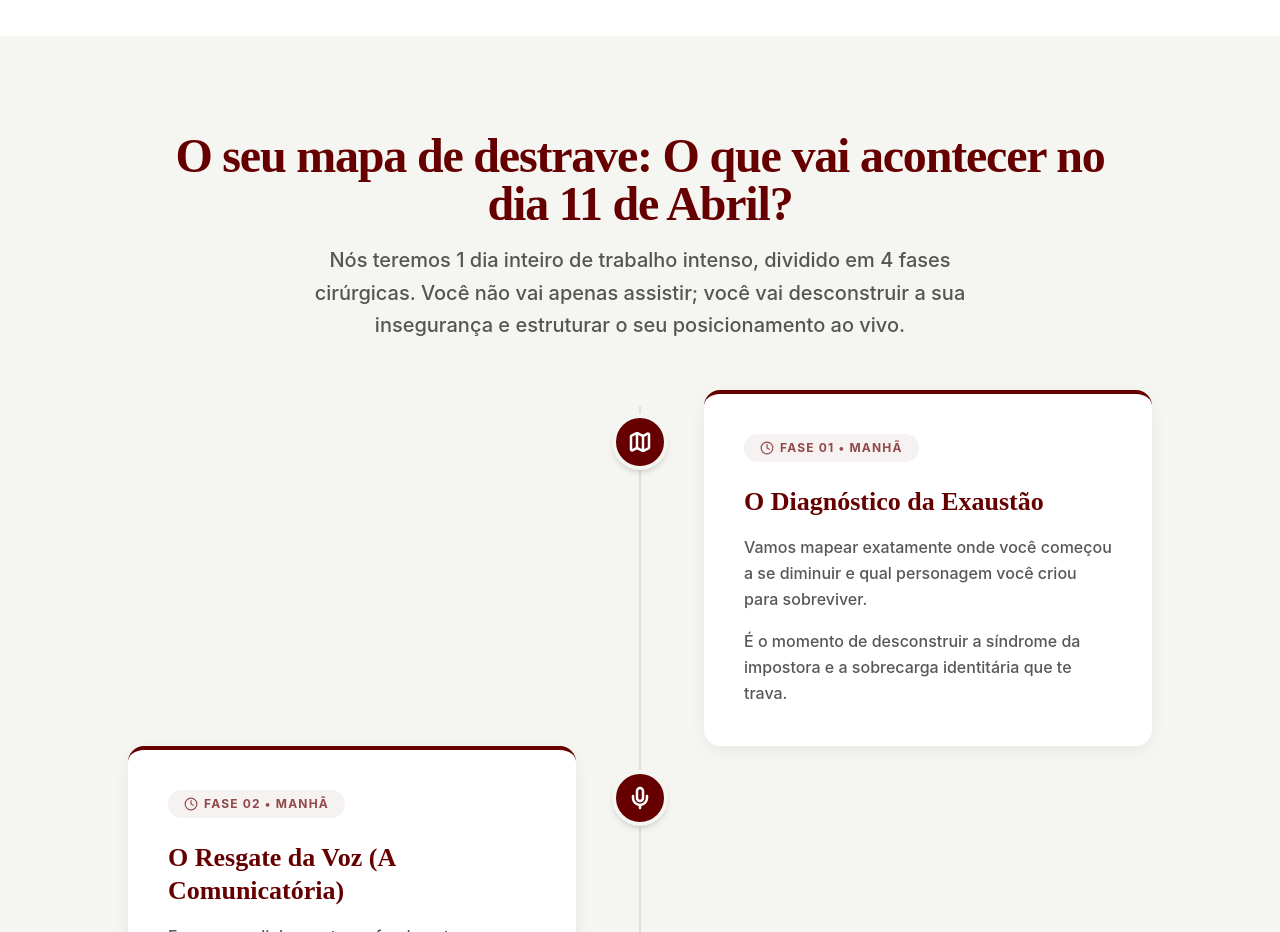
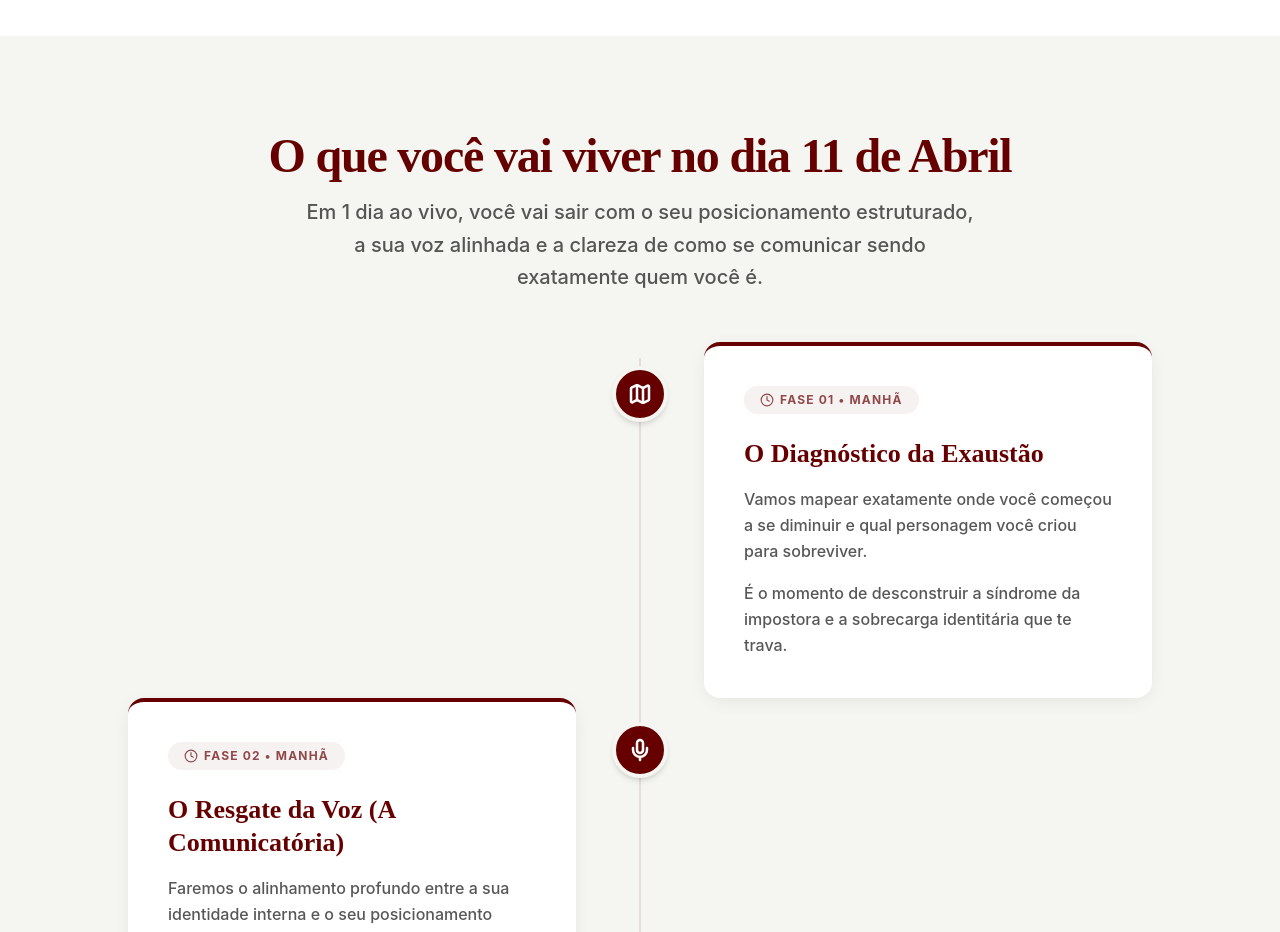
Before and after one commit to ZeferLAB/LP_Izabel_Marco, a React (Vite) app: page / in a window 1280 px wide. Shown: the part 2680-3612 px from the top of the page. Built offline with nearby package versions, Linux system fonts and the light colour scheme.

Commit message:
content: atualiza textos do titulo da programacao

```diff
--- a/src/components/Programacao.jsx
+++ b/src/components/Programacao.jsx
@@ -50,7 +50,7 @@ export default function Programacao() {
             transition={{ duration: 0.6 }}
             className="font-serif text-3xl md:text-4xl lg:text-5xl text-vinho font-bold tracking-tight"
           >
-            O seu mapa de destrave: O que vai acontecer no dia 11 de Abril?
+            O que você vai viver no dia 11 de Abril
           </motion.h2>
           <motion.p
             initial={{ opacity: 0, y: 20 }}
@@ -59,7 +59,7 @@ export default function Programacao() {
             transition={{ duration: 0.6, delay: 0.2 }}
             className="text-softblack/80 font-medium text-lg md:text-xl max-w-2xl mx-auto leading-relaxed"
           >
-            Nós teremos 1 dia inteiro de trabalho intenso, dividido em 4 fases cirúrgicas. Você não vai apenas assistir; você vai desconstruir a sua insegurança e estruturar o seu posicionamento ao vivo.
+            Em 1 dia ao vivo, você vai sair com o seu posicionamento estruturado, a sua voz alinhada e a clareza de como se comunicar sendo exatamente quem você é.
           </motion.p>
         </div>
 
```
